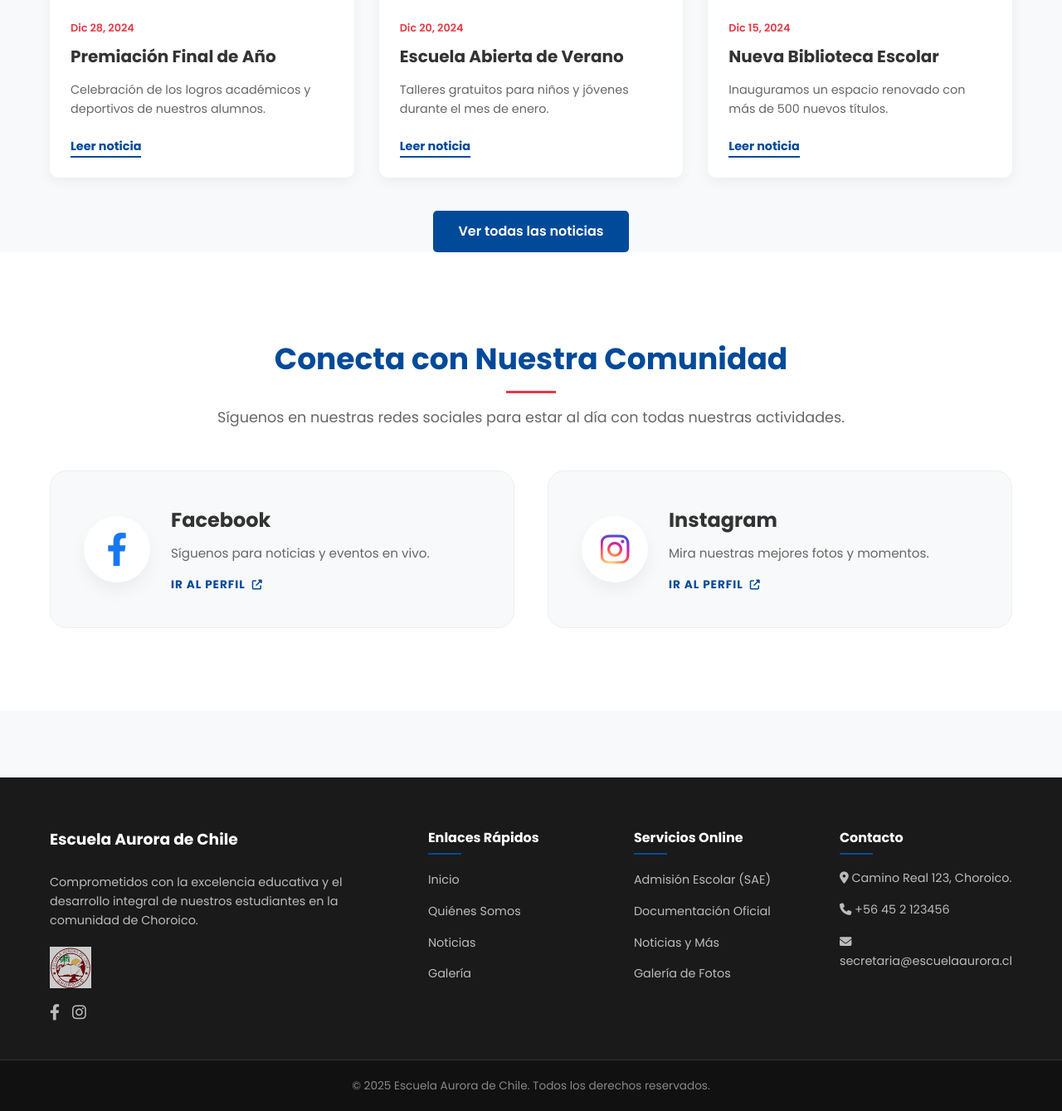
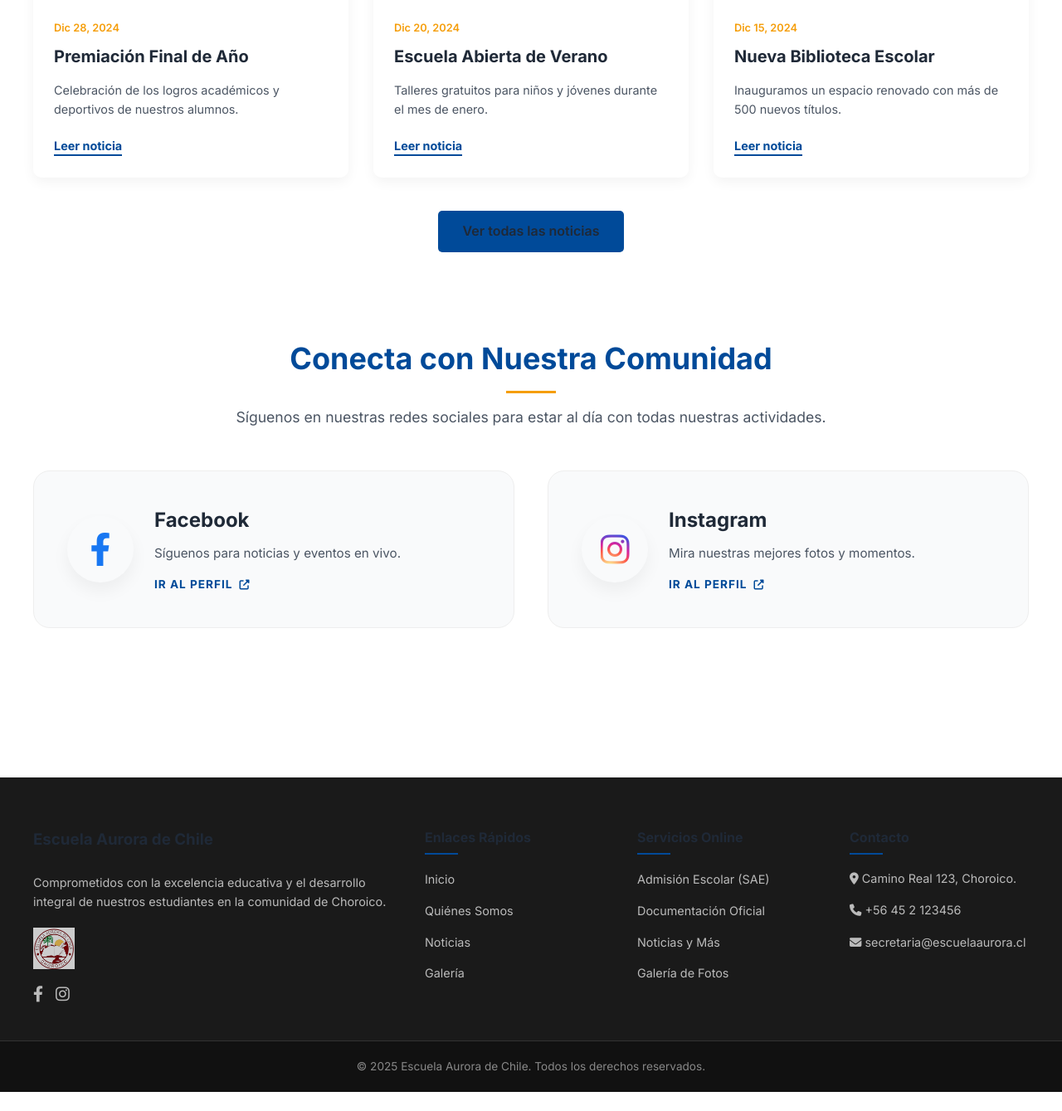
Before and after one commit to molivera-daem/workWebChoroico, a Flask app: page / in a window 1280 px wide. Shown: the part 1670-3009 px from the top of the page at 83% size. After the commit the page ends 2986 px from the top, so only its background shows below. Run offline with Flask 3, Linux system fonts and the light colour scheme; parts of the project's set-up code (start-up, migrations or seed data) failed here and were passed over.

Commit message:
feat: implementar Fase 1 de rediseño visual (identidad visual, tipografía y variables CSS)

```diff
--- a/WebChoroico/core/static/css/style.css
+++ b/WebChoroico/core/static/css/style.css
@@ -4,19 +4,31 @@
  */
 
 :root {
+    /* Identidad Institucional Corregida */
     --primary-color: #004a99;
-    /* Azul Institucional */
     --primary-dark: #003366;
-    --accent-color: #e63946;
-    /* Rojo Accent */
-    --text-main: #333333;
-    --text-muted: #666666;
-    --bg-light: #f8f9fa;
-    --white: #ffffff;
-    --top-bar-bg: #f1f4f8;
-    --transition: all 0.3s ease;
-    --container-width: 1200px;
-    --shadow: 0 4px 15px rgba(0, 0, 0, 0.1);
+    --primary-light: #e6efff;
+    --accent-color: #f59e0b; /* Ambar/Dorado para avisos y CTAs */
+    --accent-dark: #d97706;
+
+    /* Sistema de Grises Profesionales */
+    --text-main: #1f2937;
+    --text-muted: #4b5563;
+    --text-light: #9ca3af;
+    --bg-light: #f9fafb;
+    --bg-white: #ffffff;
+    --border-color: #e5e7eb;
+
+    /* UI Helpers */
+    --radius-sm: 4px;
+    --radius-md: 8px;
+    --radius-lg: 16px;
+    --shadow-sm: 0 1px 2px 0 rgba(0, 0, 0, 0.05);
+    --shadow-md: 0 4px 6px -1px rgba(0, 0, 0, 0.1), 0 2px 4px -1px rgba(0, 0, 0, 0.06);
+    --shadow-lg: 0 10px 15px -3px rgba(0, 0, 0, 0.1), 0 4px 6px -2px rgba(0, 0, 0, 0.05);
+    --transition: all 0.3s cubic-bezier(0.4, 0, 0.2, 1);
+
+    --container-width: 1240px;
 }
 
 * {
@@ -26,10 +38,11 @@
 }
 
 body {
-    font-family: 'Poppins', sans-serif;
+    font-family: 'Inter', system-ui, -apple-system, sans-serif;
     color: var(--text-main);
-    background-color: var(--bg-light);
+    background-color: var(--bg-white);
     line-height: 1.6;
+    -webkit-font-smoothing: antialiased;
     display: flex;
     flex-direction: column;
     min-height: 100vh;
--- a/WebChoroico/core/templates/base.html
+++ b/WebChoroico/core/templates/base.html
@@ -8,6 +8,11 @@
     <!-- Google Fonts -->
     <link href="https://fonts.googleapis.com/css2?family=Poppins:wght@300;400;500;600;700&display=swap"
         rel="stylesheet">
+    <!-- Google Fonts: Inter -->
+    <link rel="preconnect" href="https://fonts.googleapis.com">
+    <link rel="preconnect" href="https://fonts.gstatic.com" crossorigin>
+    <link href="https://fonts.googleapis.com/css2?family=Inter:wght@300;400;500;600;700&display=swap" rel="stylesheet">
+
     <!-- Font Awesome -->
     <link rel="stylesheet" href="https://cdnjs.cloudflare.com/ajax/libs/font-awesome/6.4.0/css/all.min.css">
     <!-- Main Style -->
```
